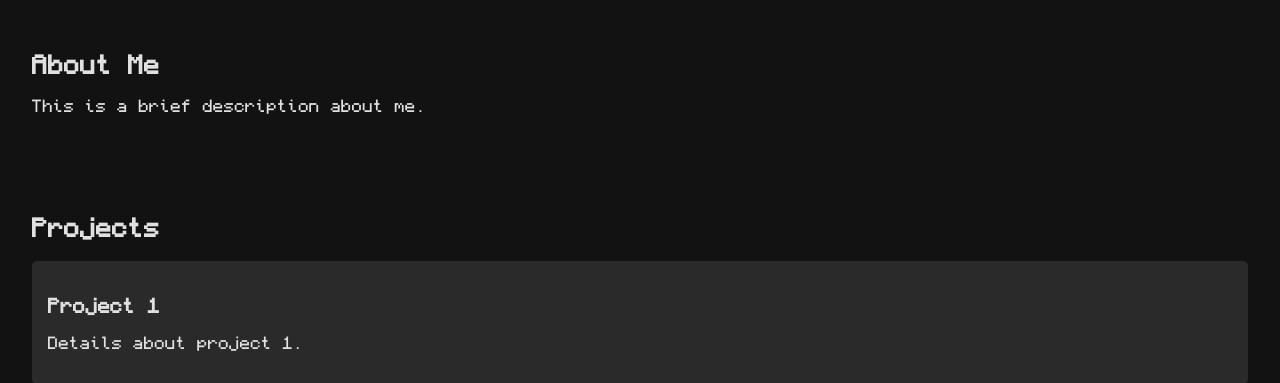
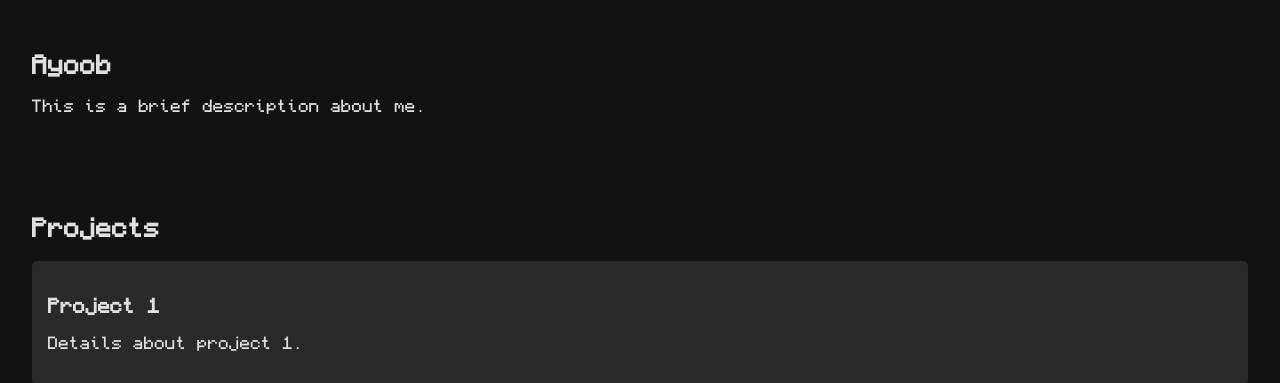
Before and after one commit to princeredi/personal-portfolio, a Django app: page / in a window 1280 px wide. Shown: the part 116-499 px from the top of the page. Run offline with Django 5.2, Linux system fonts and the light colour scheme.

Commit message:
name change

```diff
--- a/templates/index.html
+++ b/templates/index.html
@@ -4,7 +4,7 @@
 
 {% block content %}
 <section id="about">
-    <h2>About Me</h2>
+    <h2>Ayoob</h2>
     <p>This is a brief description about me.</p>
 </section>
 <section id="projects">
```
